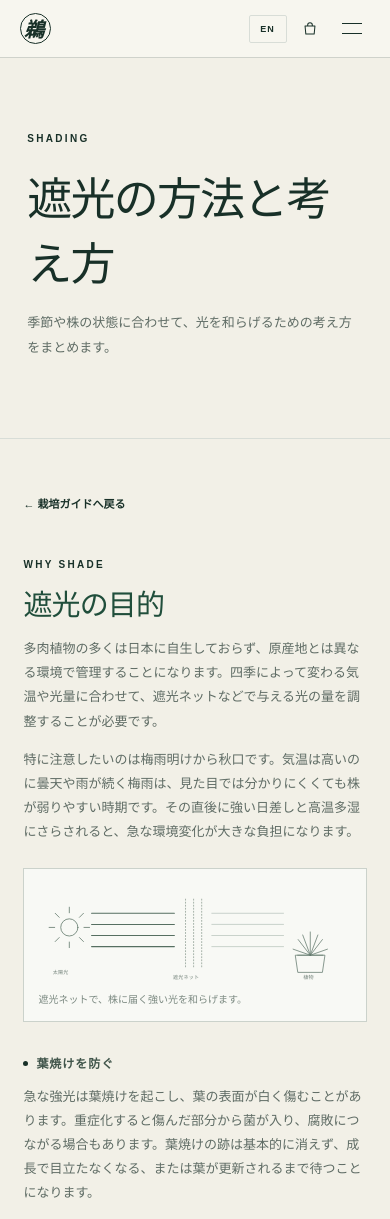
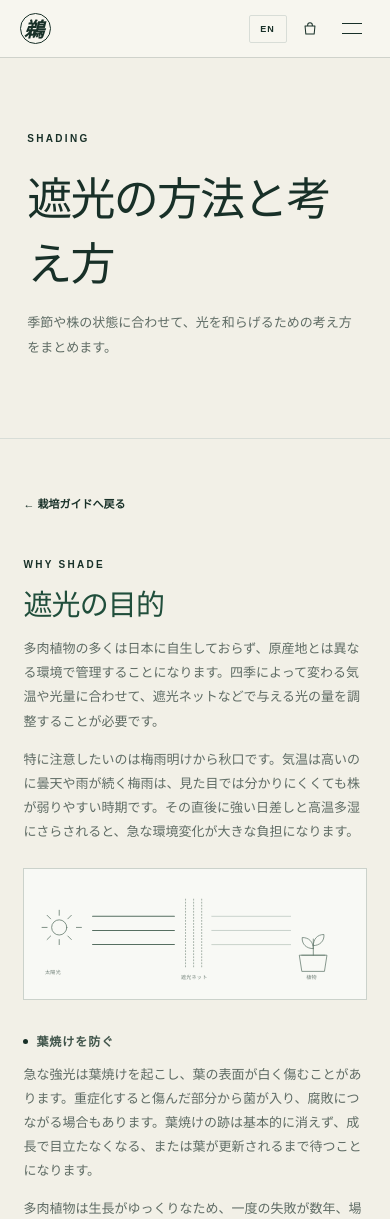
Before and after one commit to KomeUme/unomori-plant-archive, a Next.js app: page /care-guide/shading in a window 390 px wide. Shown: the top 1219 px of the page. Built offline with nearby package versions, Linux system fonts and the light colour scheme; no server answers.

Commit message:
Simplify shading diagram

```diff
--- a/app/care-guide/shading/page.tsx
+++ b/app/care-guide/shading/page.tsx
@@ -3,7 +3,7 @@ import { siteHref } from '../../site-url';
 import { GuideLastUpdated } from '../last-updated';
 
 function ShadingDiagram() {
-  return <figure className="shading-diagram"><svg viewBox="0 0 620 190" role="img" aria-labelledby="shading-diagram-title"><title id="shading-diagram-title">遮光ネットで太陽光を和らげ、植物に届けるイメージ</title><g className="shading-diagram-sun"><circle cx="62" cy="82" r="17" /><path d="M62 42v11M62 111v11M22 82h11M91 82h11M34 54l8 8M82 102l8 8M90 54l-8 8M42 102l-8 8" /></g><g className="shading-diagram-strong-rays"><path d="M106 54h164M106 76h164M106 98h164M106 120h164" /></g><g className="shading-diagram-net"><path d="M292 26v138M308 26v138M324 26v138" /></g><g className="shading-diagram-soft-rays"><path d="M344 54h142M344 76h142M344 98h142M344 120h142" /></g><g className="shading-diagram-plant"><path d="M510 137h58l-5 34h-48zM514 137h50M539 137V91M539 137l-24-31M539 137l24-31M539 137l-34-12M539 137l34-12M539 137l-15-40M539 137l15-40" /></g><text x="29" y="174">太陽光</text><text x="267" y="184">遮光ネット</text><text x="525" y="184">植物</text></svg><figcaption>遮光ネットで、株に届く強い光を和らげます。</figcaption></figure>;
+  return <figure className="shading-diagram"><svg viewBox="0 0 620 190" role="img" aria-labelledby="shading-diagram-title"><title id="shading-diagram-title">遮光ネットで太陽光を和らげ、双葉の植物に届けるイメージ</title><g className="shading-diagram-sun"><circle cx="42" cy="82" r="15" /><path d="M42 48v10M42 106v10M8 82h10M76 82h10M18 58l7 7M59 99l7 7M66 58l-7 7M25 99l-7 7" /></g><g className="shading-diagram-strong-rays"><path d="M108 60h162M108 88h162M108 116h162" /></g><g className="shading-diagram-net"><path d="M292 26v138M308 26v138M324 26v138" /></g><g className="shading-diagram-soft-rays"><path d="M344 60h156M344 88h156M344 116h156" /></g><g className="shading-diagram-plant"><path d="M518 137h54l-5 32h-44zM522 137h46M545 137v-32M545 124c-14 0-23-9-22-22 13 0 22 8 22 22M545 118c0-13 8-22 21-22 1 13-8 22-21 22" /></g><text x="14" y="174">太陽光</text><text x="283" y="184">遮光ネット</text><text x="531" y="184">植物</text></svg></figure>;
 }
 
 export default function ShadingGuidePage() {
--- a/app/globals.css
+++ b/app/globals.css
@@ -342,7 +342,7 @@ footer { background:#132c23; color:white; display:grid; grid-template-columns:1.
 .guide-detail-content .back-link { margin-bottom:48px; }
 .guide-detail-content .eyebrow { margin-bottom:11px; }
 .guide-detail-content > p:not(.eyebrow) { max-width:570px; margin:14px 0 0; color:var(--muted); font-size:13px; line-height:1.85; }
-.shading-diagram { max-width:620px; margin:28px 0 34px; padding:22px 24px 16px; border:1px solid #cbd2cb; background:#f8f9f5; }
+.shading-diagram { max-width:620px; margin:28px 0 34px; padding:22px 24px; border:1px solid #cbd2cb; background:#f8f9f5; }
 .shading-diagram svg { display:block; width:100%; height:auto; }
 .shading-diagram svg > g { fill:none; stroke:#637a6d; stroke-linecap:round; stroke-linejoin:round; }
 .shading-diagram-sun { stroke-width:1.6; }
@@ -351,7 +351,6 @@ footer { background:#132c23; color:white; display:grid; grid-template-columns:1.
 .shading-diagram-soft-rays { stroke:#8ca094 !important; stroke-width:1.25; opacity:.7; }
 .shading-diagram-plant { stroke:#637a6d !important; stroke-width:1.5; }
 .shading-diagram text { fill:#718078; stroke:none; font-family:monospace; font-size:10px; letter-spacing:.05em; }
-.shading-diagram figcaption { margin-top:12px; color:#7b8981; font-size:11px; line-height:1.7; }
 .soil-recipe { max-width:570px; margin:28px 0 0; border:1px solid #cbd2cb; background:#f8f8f4; }
 .soil-recipe > p { margin:0; padding:13px 16px; border-bottom:1px solid #cbd2cb; color:var(--green); font-family:monospace; font-size:12px; letter-spacing:.06em; }
 .soil-recipe table { width:100%; border-collapse:collapse; }
@@ -396,8 +395,7 @@ footer { background:#132c23; color:white; display:grid; grid-template-columns:1.
   .guide-method-link h2 { font-size:21px; }
   .guide-detail-content h2 { font-size:29px; }
   .guide-detail-content > p:not(.eyebrow) { font-size:13px; }
-  .shading-diagram { margin:24px 0 30px; padding:17px 14px 13px; }
-  .shading-diagram figcaption { margin-top:9px; font-size:10px; }
+  .shading-diagram { margin:24px 0 30px; padding:17px 14px; }
   .soil-recipe { margin-top:24px; }
   .soil-recipe > p,.soil-recipe th,.soil-recipe td { padding-left:13px; padding-right:13px; }
   .seasonal-care { margin-bottom:47px; }
```
